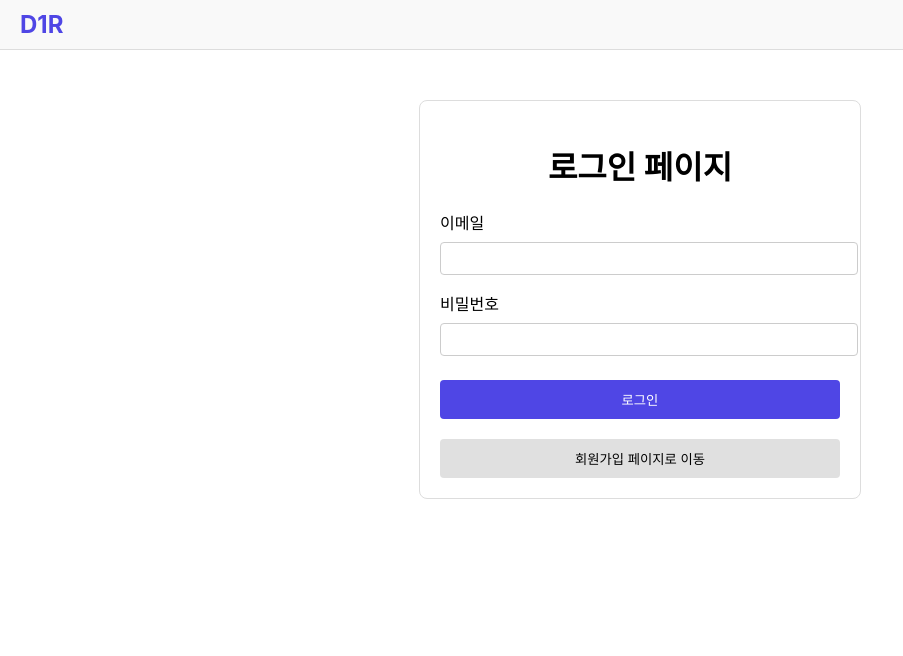
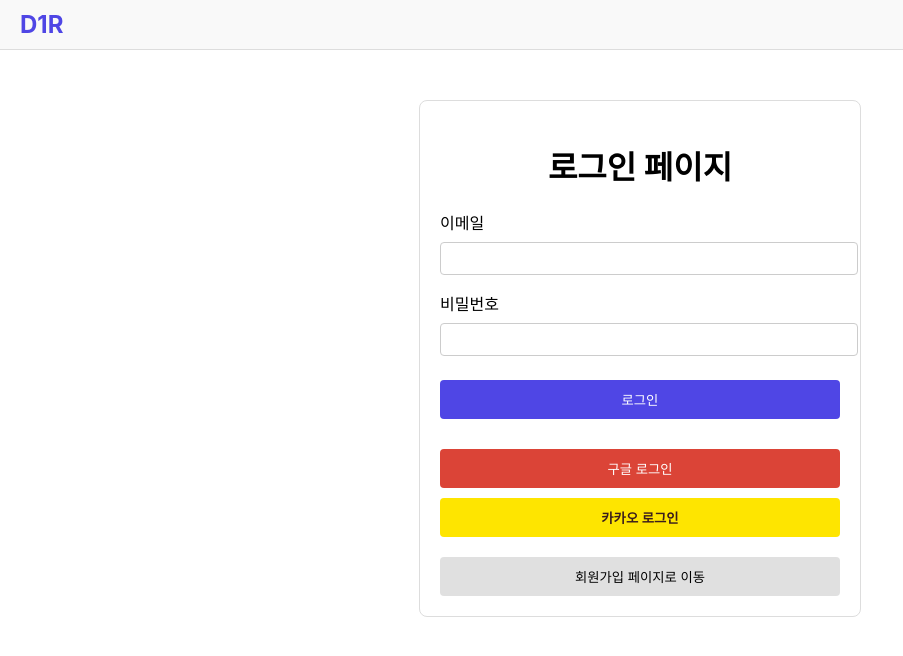
Before and after one commit to songye38/AuthLab2, a React (Create React App) app in the folder frontend/: page /login in a window 1280 px wide. Shown: the top 656 px of the page, without its empty margins (0-903 px from the left). Built offline with nearby package versions, Linux system fonts and the light colour scheme.

Commit message:
ADD me 페이지 추가

```diff
--- a/frontend/src/App.tsx
+++ b/frontend/src/App.tsx
@@ -1,8 +1,10 @@
 import { BrowserRouter, Routes, Route } from "react-router-dom";
 import Home from "./pages/Home";
 import Login from "./pages/Login";
+import Me from "./pages/Me";
 import Register from "./pages/Register";
 import Header from "./components/header";
+
 import { AuthProvider } from "./hooks/useAuth";
 
 const App = () => {
@@ -14,6 +16,7 @@ const App = () => {
           <Route path="/" element={<Home />} />
           <Route path="/login" element={<Login />} />
           <Route path="/register" element={<Register />} />
+          <Route path="/me" element={<Me />} />
         </Routes>
       </BrowserRouter>
     </AuthProvider>
--- a/frontend/src/components/LoggedInView.tsx
+++ b/frontend/src/components/LoggedInView.tsx
@@ -1,5 +1,29 @@
-const LoggedInView = ({ userId }: { userId: string }) => (
-  <div>안녕하세요, {userId}님! 환영합니다.</div>
-);
+"use client";
+
+import React from "react";
+import { logoutUser } from "./../api/auth"; // 경로는 네 프로젝트 구조에 맞게 조정!
+
+interface Props {
+  userId: string;
+  loginSuccess?: string | null;
+}
+
+const LoggedInView: React.FC<Props> = ({ userId, loginSuccess }) => {
+  return (
+    <div className="flex flex-col items-center gap-4 p-6 bg-gray-100 rounded-2xl shadow-md">
+      {loginSuccess === "success" && (
+        <p className="text-lg font-semibold">
+          안녕하세요, {userId}님! 🎉 로그인 성공했습니다!
+        </p>
+      )}
+      <button
+        onClick={logoutUser}
+        className="px-4 py-2 bg-red-500 text-white rounded-lg hover:bg-red-600 transition"
+      >
+        로그아웃
+      </button>
+    </div>
+  );
+};
 
 export default LoggedInView;
--- a/frontend/src/pages/Login.tsx
+++ b/frontend/src/pages/Login.tsx
@@ -1,12 +1,11 @@
-import { useState ,useEffect} from "react";
+import { useState, useEffect } from "react";
 import { useNavigate } from "react-router-dom";
 import { loginUser } from "../api/auth";
 import { useAuth } from "../hooks/useAuth"; // ✅ context에서 useAuth 훅 가져오기
 
-
 const Login = () => {
   const navigate = useNavigate();
-    const { user,login } = useAuth(); // ✅ 여기에서 context에서 login 꺼냄
+  const { user, login } = useAuth(); // ✅ 여기에서 context에서 login 꺼냄
 
   const [email, setEmail] = useState("");
   const [password, setPassword] = useState("");
@@ -17,21 +16,38 @@ const Login = () => {
     }
   }, [user, navigate]);
 
-
   const handleSubmit = async (e: React.FormEvent) => {
     e.preventDefault();
     try {
       const { access_token, user } = await loginUser(email, password);
       console.log("로그인 성공 전체:", { access_token, user });
-        login(user.name);     // userId 저장
+      login(user.name); // userId 저장
     } catch (error: any) {
       alert(error.message);
     }
   };
 
+  // 🔗 소셜 로그인 함수
+  const handleGoogleLogin = () => {
+    window.location.href =
+      "https://songyeserver.info/users/login/google";
+  };
+
+  const handleKakaoLogin = () => {
+    window.location.href =
+      "https://songyeserver.info/users/login/kakao";
+  };
 
   return (
-        <div style={{ maxWidth: 400, margin: "50px auto", padding: 20, border: "1px solid #ddd", borderRadius: 8 }}>
+    <div
+      style={{
+        maxWidth: 400,
+        margin: "50px auto",
+        padding: 20,
+        border: "1px solid #ddd",
+        borderRadius: 8,
+      }}
+    >
       <h1 style={{ textAlign: "center" }}>로그인 페이지</h1>
       <form onSubmit={handleSubmit}>
         <label htmlFor="email" style={{ display: "block", marginBottom: 8 }}>
@@ -41,9 +57,15 @@ const handleSubmit = async (e: React.FormEvent) => {
           id="email"
           type="email"
           value={email}
-                    onChange={e => setEmail(e.target.value)}
+          onChange={(e) => setEmail(e.target.value)}
           required
-                    style={{ width: "100%", padding: 8, marginBottom: 16, borderRadius: 4, border: "1px solid #ccc" }}
+          style={{
+            width: "100%",
+            padding: 8,
+            marginBottom: 16,
+            borderRadius: 4,
+            border: "1px solid #ccc",
+          }}
         />
 
         <label htmlFor="password" style={{ display: "block", marginBottom: 8 }}>
@@ -53,22 +75,78 @@ const handleSubmit = async (e: React.FormEvent) => {
           id="password"
           type="password"
           value={password}
-                    onChange={e => setPassword(e.target.value)}
+          onChange={(e) => setPassword(e.target.value)}
           required
-                    style={{ width: "100%", padding: 8, marginBottom: 24, borderRadius: 4, border: "1px solid #ccc" }}
+          style={{
+            width: "100%",
+            padding: 8,
+            marginBottom: 24,
+            borderRadius: 4,
+            border: "1px solid #ccc",
+          }}
         />
 
         <button
           type="submit"
-                    style={{ width: "100%", padding: 10, backgroundColor: "#4f46e5", color: "white", border: "none", borderRadius: 4, cursor: "pointer" }}
+          style={{
+            width: "100%",
+            padding: 10,
+            backgroundColor: "#4f46e5",
+            color: "white",
+            border: "none",
+            borderRadius: 4,
+            cursor: "pointer",
+          }}
         >
           로그인
         </button>
       </form>
 
+      {/* 🔥 소셜 로그인 버튼 추가 */}
+      <div style={{ marginTop: 30, textAlign: "center" }}>
+        <button
+          onClick={handleGoogleLogin}
+          style={{
+            width: "100%",
+            padding: 10,
+            marginBottom: 10,
+            backgroundColor: "#DB4437", // Google 빨강
+            color: "white",
+            border: "none",
+            borderRadius: 4,
+            cursor: "pointer",
+          }}
+        >
+          구글 로그인
+        </button>
+
+        <button
+          onClick={handleKakaoLogin}
+          style={{
+            width: "100%",
+            padding: 10,
+            backgroundColor: "#FEE500", // 카카오 노랑
+            color: "#3A1D1D",
+            border: "none",
+            borderRadius: 4,
+            cursor: "pointer",
+            fontWeight: "bold",
+          }}
+        >
+          카카오 로그인
+        </button>
+      </div>
       <button
         onClick={() => navigate("/register")}
-                style={{ marginTop: 20, width: "100%", padding: 10, backgroundColor: "#e0e0e0", border: "none", borderRadius: 4, cursor: "pointer" }}
+        style={{
+          marginTop: 20,
+          width: "100%",
+          padding: 10,
+          backgroundColor: "#e0e0e0",
+          border: "none",
+          borderRadius: 4,
+          cursor: "pointer",
+        }}
       >
         회원가입 페이지로 이동
       </button>
--- /dev/null
+++ b/frontend/src/pages/Me.tsx
@@ -0,0 +1,25 @@
+import { useAuth } from "../hooks/useAuth";
+import { useLocation } from "react-router-dom";
+import LoggedInView from "../components/LoggedInView";
+import LoggedOutView from "../components/LoggedOutView";
+
+const Me = () => {
+    const { user } = useAuth();
+    const location = useLocation();
+    const query = new URLSearchParams(location.search);
+    const loginSuccess = query.get("login"); // "success"인지 확인
+
+    console.log("Me page user:", user, "Login success:", loginSuccess);
+
+    return (
+        <>
+            {user ? (
+                <LoggedInView userId={user} loginSuccess={loginSuccess} />
+            ) : (
+                <LoggedOutView />
+            )}
+        </>
+    );
+};
+
+export default Me;
```
Lines whose indentation alone changed are shown as unchanged.
